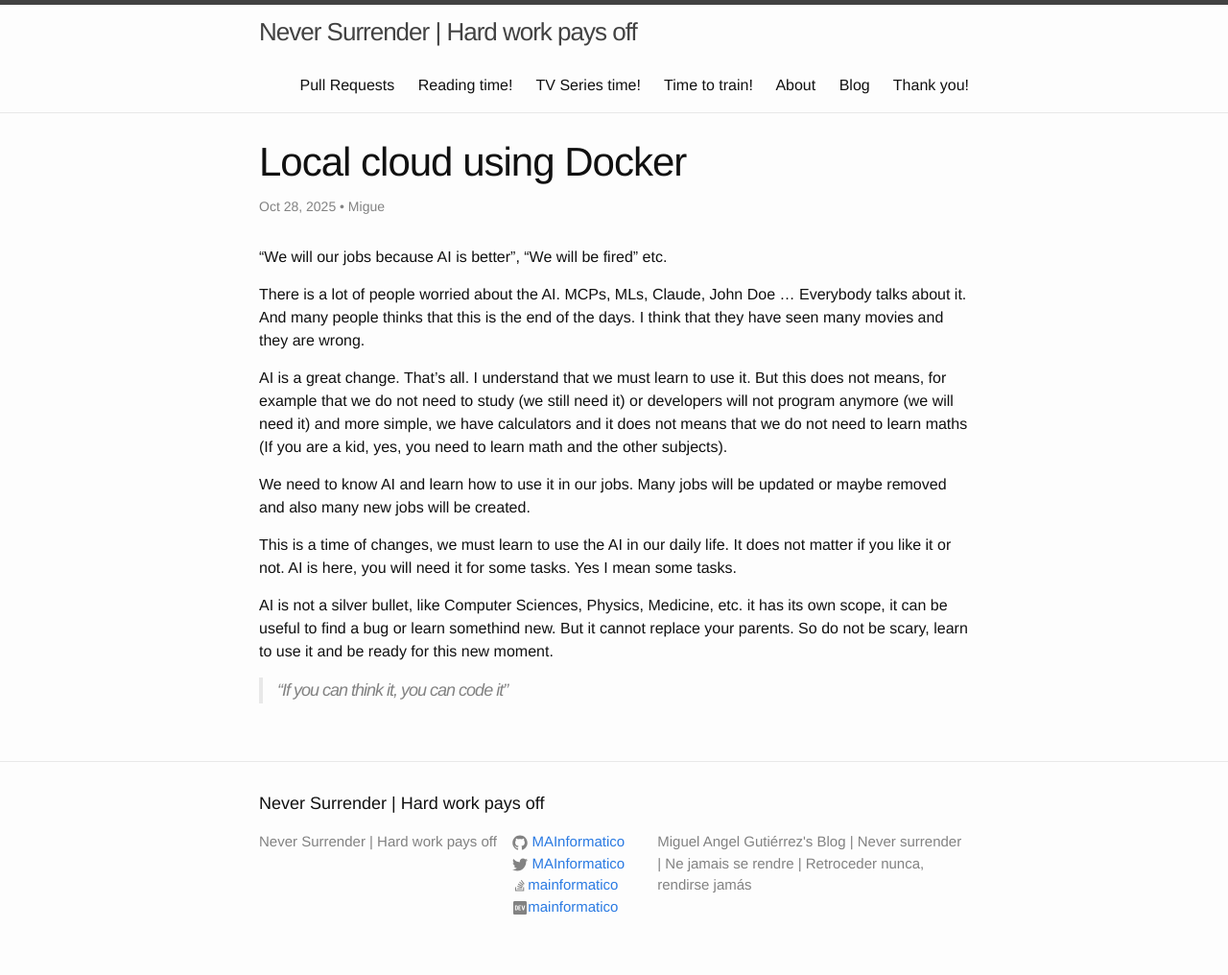
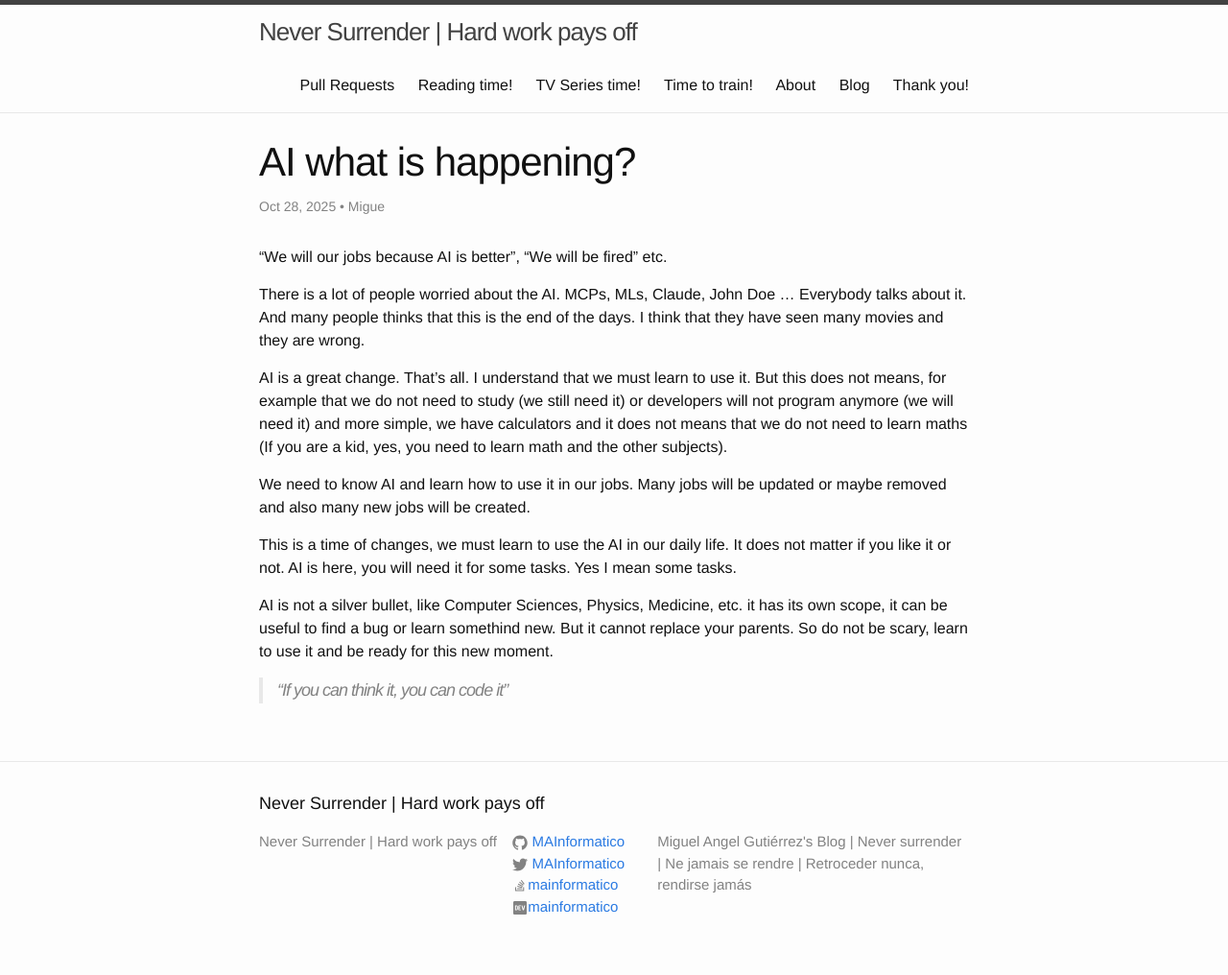
Before and after one commit to MAInformatico/MAInformatico.github.io, a Jekyll site: the page built from _posts/2025-10-28-AI.md, in a window 1280 px wide. Shown: the whole page at 96% size. Built offline with Jekyll 4.4.1, drawn with Linux system fonts in a browser that asks for light colours.

Commit message:
fixing title

```diff
--- a/_posts/2025-10-28-AI.md
+++ b/_posts/2025-10-28-AI.md
@@ -1,6 +1,6 @@
 ---
 layout: post
-title: Local cloud using Docker
+title: AI what is happening?
 author: Migue
 ---
 
```
